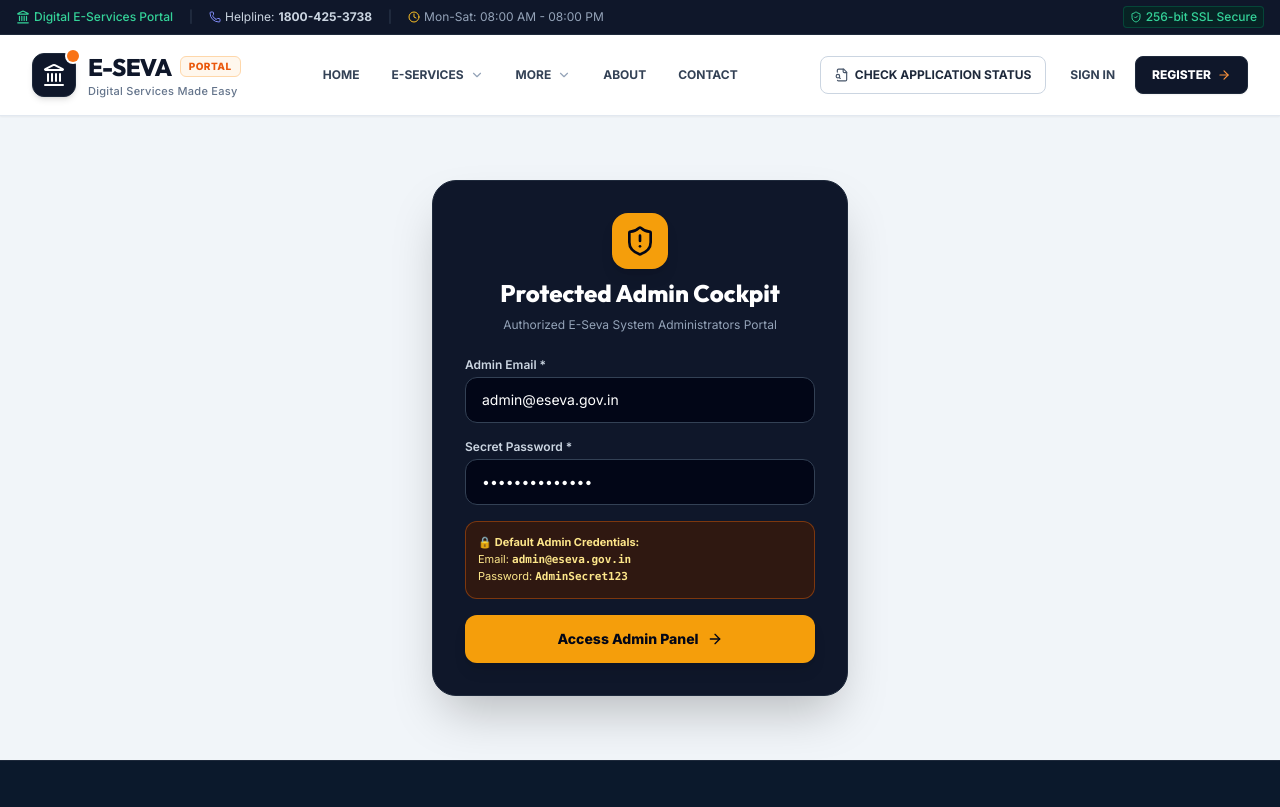
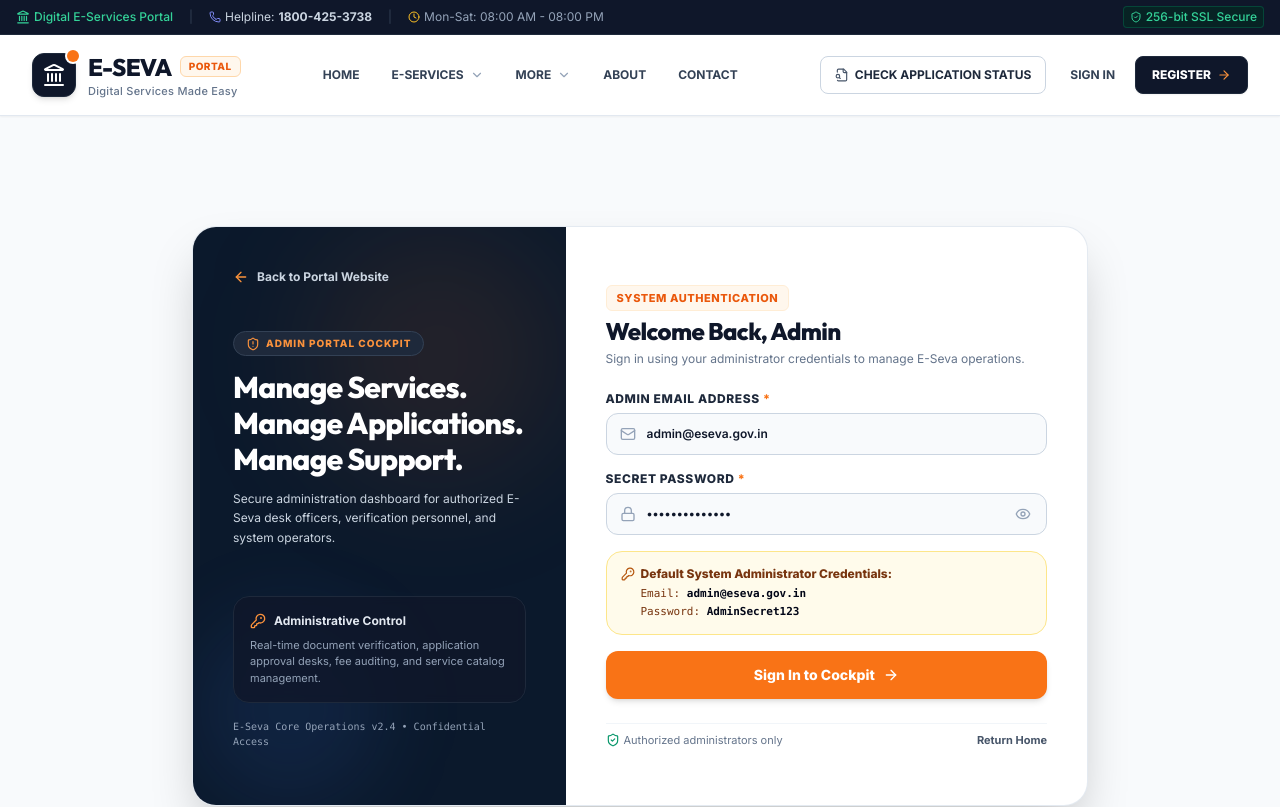
Before and after one commit to suryasuryaa239/e-seva-, a React (Vite) app: page /admin/login in a window 1280 px wide. Shown: the top 807 px of the page. Built offline with nearby package versions, Linux system fonts and the light colour scheme; the HTML template or start-up script is replaced by a standard one.

Commit message:
UI/UX Step 23: Redesign Admin Login page with E-Seva Navy split-screen layout

```diff
--- a/src/pages/AdminLogin.jsx
+++ b/src/pages/AdminLogin.jsx
@@ -1,12 +1,16 @@
 import React, { useState } from 'react';
-import { useNavigate } from 'react-router-dom';
-import { ShieldAlert, Lock, Mail, ArrowRight } from 'lucide-react';
+import { useNavigate, Link } from 'react-router-dom';
+import {
+  ShieldAlert, Lock, Mail, ArrowRight, Eye, EyeOff, ShieldCheck,
+  Sparkles, Layers, ArrowLeft, KeyRound
+} from 'lucide-react';
 import { useAuth } from '../context/AuthContext';
 import { useToast } from '../context/ToastContext';
 
 export default function AdminLogin() {
   const [email, setEmail] = useState('admin@eseva.gov.in');
   const [password, setPassword] = useState('AdminSecret123');
+  const [showPassword, setShowPassword] = useState(false);
   const [loading, setLoading] = useState(false);
 
   const { loginAdmin } = useAuth();
@@ -41,62 +45,151 @@ export default function AdminLogin() {
   };
 
   return (
-    <div className="max-w-md mx-auto px-4 py-16">
-      <div className="bg-slate-900 text-white p-8 rounded-3xl border border-slate-800 shadow-2xl space-y-6">
+    <div className="min-h-screen bg-slate-50 flex flex-col justify-center py-6 sm:py-12 px-4 sm:px-6 lg:px-8 font-sans selection:bg-orange-500 selection:text-white">
+      <div className="max-w-4xl mx-auto w-full">
 
-        <div className="text-center space-y-2">
-          <div className="w-14 h-14 rounded-2xl bg-amber-500 text-slate-950 flex items-center justify-center font-extrabold text-2xl mx-auto shadow-lg">
-            <ShieldAlert className="w-8 h-8" />
+        {/* Main Split-Screen Container */}
+        <div className="bg-white rounded-3xl shadow-2xl border border-slate-200/90 overflow-hidden grid grid-cols-1 md:grid-cols-12 min-h-[580px]">
+
+          {/* Left Panel - Brand & Visual Showcase (Navy Blue) */}
+          <div className="md:col-span-5 bg-[#0b192c] text-white p-6 sm:p-10 flex flex-col justify-between relative overflow-hidden">
+            <div className="absolute top-0 right-0 w-64 h-64 bg-orange-500/10 rounded-full blur-3xl pointer-events-none"></div>
+            <div className="absolute bottom-0 left-0 w-48 h-48 bg-blue-500/10 rounded-full blur-2xl pointer-events-none"></div>
+
+            <div className="space-y-6 relative z-10">
+              <Link to="/" className="inline-flex items-center space-x-2 text-slate-300 hover:text-white transition-colors text-xs font-bold">
+                <ArrowLeft className="w-4 h-4 text-orange-400" />
+                <span>Back to Portal Website</span>
+              </Link>
+
+              <div className="space-y-3 pt-4">
+                <span className="inline-flex items-center space-x-1.5 px-3 py-1 bg-slate-800 text-orange-400 text-[10px] font-black uppercase tracking-widest rounded-full border border-slate-700">
+                  <ShieldAlert className="w-3.5 h-3.5 text-orange-400" />
+                  <span>ADMIN PORTAL COCKPIT</span>
+                </span>
+
+                <h2 className="text-2xl sm:text-3xl font-black text-white leading-tight tracking-tight">
+                  Manage Services. Manage Applications. Manage Support.
+                </h2>
+
+                <p className="text-slate-300 text-xs leading-relaxed">
+                  Secure administration dashboard for authorized E-Seva desk officers, verification personnel, and system operators.
+                </p>
               </div>
-          <h2 className="font-heading font-extrabold text-2xl text-white">
-            Protected Admin Cockpit
-          </h2>
-          <p className="text-xs text-slate-400">
-            Authorized E-Seva System Administrators Portal
+            </div>
+
+            {/* Illustration / Graphic Callout */}
+            <div className="relative z-10 pt-8 pb-4 space-y-4">
+              <div className="bg-slate-900/80 p-4 rounded-2xl border border-slate-800 backdrop-blur-sm space-y-2">
+                <div className="flex items-center space-x-2 text-xs font-bold text-slate-200">
+                  <KeyRound className="w-4 h-4 text-orange-400" />
+                  <span>Administrative Control</span>
+                </div>
+                <p className="text-[11px] text-slate-400 leading-normal">
+                  Real-time document verification, application approval desks, fee auditing, and service catalog management.
+                </p>
+              </div>
+
+              <div className="text-[10px] text-slate-400 font-mono text-center sm:text-left">
+                E-Seva Core Operations v2.4 • Confidential Access
+              </div>
+            </div>
+          </div>
+
+          {/* Right Panel - Admin Form Card */}
+          <div className="md:col-span-7 p-6 sm:p-10 flex flex-col justify-center space-y-6">
+
+            <div className="space-y-1">
+              <span className="text-[11px] font-black text-orange-600 uppercase tracking-wider bg-orange-50 px-2.5 py-1 rounded-md border border-orange-100 inline-block">
+                SYSTEM AUTHENTICATION
+              </span>
+              <h1 className="text-2xl font-black text-slate-900 tracking-tight">
+                Welcome Back, Admin
+              </h1>
+              <p className="text-xs text-slate-500">
+                Sign in using your administrator credentials to manage E-Seva operations.
               </p>
             </div>
 
             <form onSubmit={handleAdminLogin} className="space-y-4">
               <div>
-            <label className="text-xs font-semibold text-slate-300 block mb-1">
-              Admin Email *
+                <label className="block text-xs font-extrabold text-slate-800 uppercase tracking-wider mb-1.5">
+                  Admin Email Address <span className="text-orange-500">*</span>
                 </label>
+                <div className="relative">
+                  <Mail className="w-4 h-4 text-slate-400 absolute left-3.5 top-1/2 -translate-y-1/2" />
                   <input
                     type="email"
                     required
                     value={email}
                     onChange={(e) => setEmail(e.target.value)}
-              className="w-full bg-slate-950 text-white text-sm rounded-xl px-4 py-3 border border-slate-700 focus:border-amber-500 outline-none"
+                    placeholder="admin@eseva.gov.in"
+                    className="w-full bg-slate-50 border border-slate-300 rounded-xl pl-10 pr-4 py-3 text-xs font-semibold text-slate-900 focus:border-[#0b192c] focus:bg-white outline-none transition-all"
                   />
+                </div>
               </div>
 
               <div>
-            <label className="text-xs font-semibold text-slate-300 block mb-1">
-              Secret Password *
+                <label className="block text-xs font-extrabold text-slate-800 uppercase tracking-wider mb-1.5">
+                  Secret Password <span className="text-orange-500">*</span>
                 </label>
+                <div className="relative">
+                  <Lock className="w-4 h-4 text-slate-400 absolute left-3.5 top-1/2 -translate-y-1/2" />
                   <input
-              type="password"
+                    type={showPassword ? 'text' : 'password'}
                     required
                     value={password}
                     onChange={(e) => setPassword(e.target.value)}
-              className="w-full bg-slate-950 text-white text-sm rounded-xl px-4 py-3 border border-slate-700 focus:border-amber-500 outline-none"
+                    placeholder="••••••••••••"
+                    className="w-full bg-slate-50 border border-slate-300 rounded-xl pl-10 pr-10 py-3 text-xs font-semibold text-slate-900 focus:border-[#0b192c] focus:bg-white outline-none transition-all"
                   />
+                  <button
+                    type="button"
+                    onClick={() => setShowPassword(!showPassword)}
+                    className="absolute right-3 top-1/2 -translate-y-1/2 text-slate-400 hover:text-slate-600 transition-colors p-1"
+                  >
+                    {showPassword ? <EyeOff className="w-4 h-4" /> : <Eye className="w-4 h-4" />}
+                  </button>
+                </div>
               </div>
 
-          <div className="bg-amber-950/60 p-3 rounded-xl border border-amber-800/80 text-[11px] text-amber-200">
-            🔒 <strong>Default Admin Credentials:</strong><br />
-            Email: <code className="font-bold">admin@eseva.gov.in</code><br />
-            Password: <code className="font-bold">AdminSecret123</code>
+              {/* Default Admin Credentials Helper Box */}
+              <div className="bg-amber-50 p-3.5 rounded-2xl border border-amber-200 text-xs text-amber-950 space-y-1">
+                <div className="font-extrabold text-amber-900 flex items-center space-x-1.5">
+                  <KeyRound className="w-3.5 h-3.5 text-amber-700" />
+                  <span>Default System Administrator Credentials:</span>
+                </div>
+                <div className="font-mono text-[11px] text-amber-900 space-y-0.5 pl-5">
+                  <div>Email: <strong className="text-slate-950">admin@eseva.gov.in</strong></div>
+                  <div>Password: <strong className="text-slate-950">AdminSecret123</strong></div>
+                </div>
               </div>
 
               <button
                 type="submit"
                 disabled={loading}
-            className="w-full bg-amber-500 hover:bg-amber-600 text-slate-950 font-extrabold text-sm py-3.5 rounded-xl shadow-lg transition-colors flex items-center justify-center gap-2"
+                className="w-full py-3.5 bg-orange-500 hover:bg-orange-600 text-white font-extrabold text-xs sm:text-sm rounded-xl shadow-md hover:shadow-lg transition-all flex items-center justify-center space-x-2 cursor-pointer group"
               >
-            {loading ? 'Authenticating...' : 'Access Admin Panel'} <ArrowRight className="w-4 h-4" />
+                <span>{loading ? 'Authenticating Admin Session...' : 'Sign In to Cockpit'}</span>
+                <ArrowRight className="w-4 h-4 text-white group-hover:translate-x-1 transition-transform" />
               </button>
             </form>
+
+            {/* Security Notice */}
+            <div className="pt-2 border-t border-slate-100 flex items-center justify-between text-[11px] text-slate-500">
+              <span className="flex items-center space-x-1">
+                <ShieldCheck className="w-3.5 h-3.5 text-emerald-600" />
+                <span>Authorized administrators only</span>
+              </span>
+
+              <Link to="/" className="text-slate-600 hover:text-slate-900 font-bold transition-colors">
+                Return Home
+              </Link>
+            </div>
+
+          </div>
+
+        </div>
 
       </div>
     </div>
```
Lines whose indentation alone changed are shown as unchanged.
